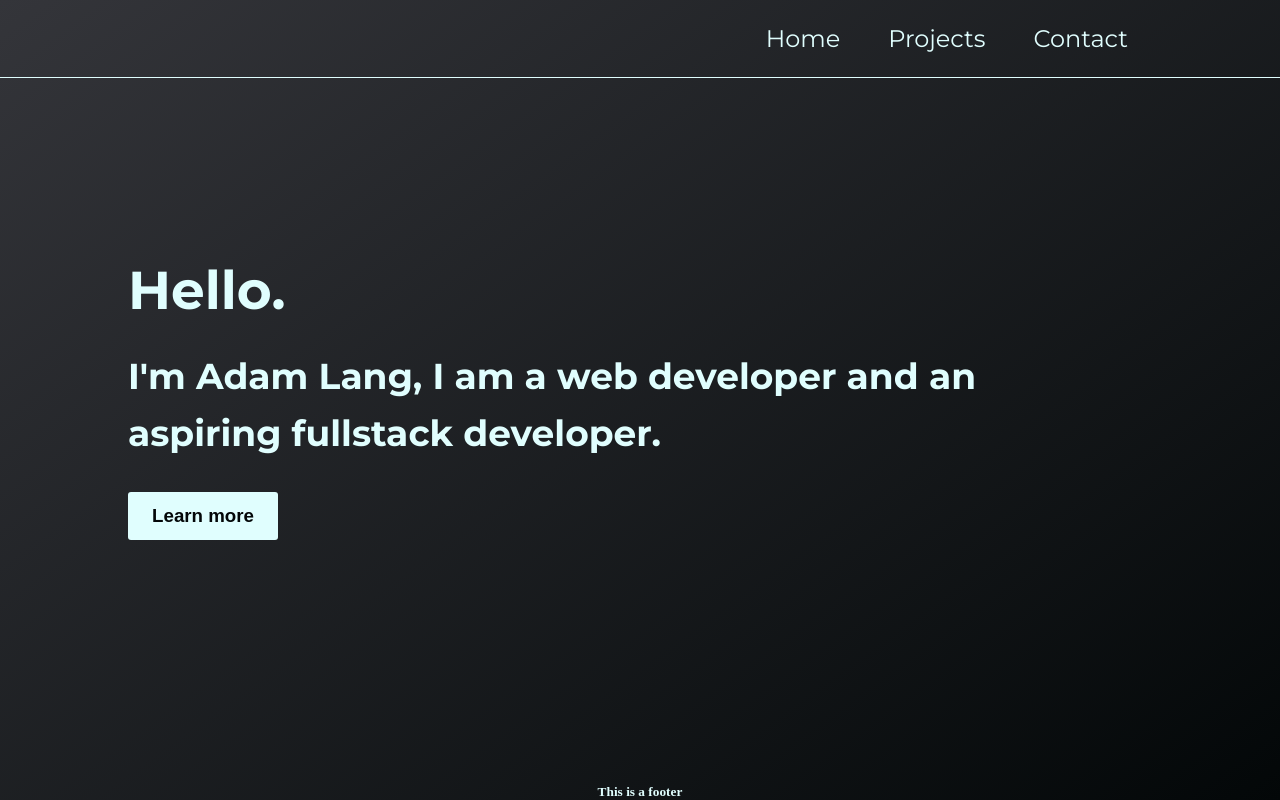
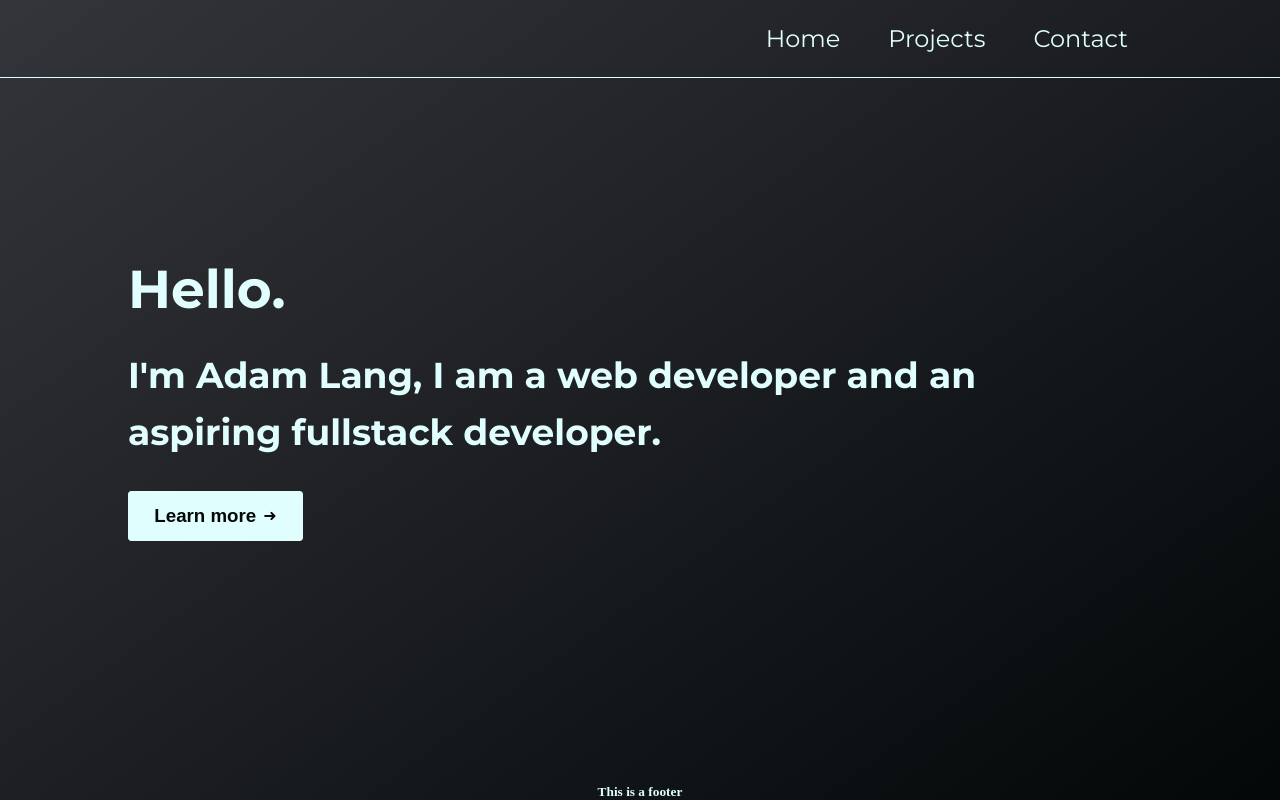
Before and after one commit to adamLangsti/Website, a React (Create React App) app: page / in a window 1280 px wide. Built offline with nearby package versions, Linux system fonts and the light colour scheme.

Commit message:
feat: arrow symbol in button with animation

```diff
--- a/src/components/Hero.js
+++ b/src/components/Hero.js
@@ -10,7 +10,8 @@ const Hero = () => {
                     fullstack developer.
                 </h2>
                 <button className='more-btn'>
-                    <h3 className="more-btn-text">Learn more</h3>
+                    <h3 className='more-btn-text'>Learn more</h3>
+                    <span className='more-btn-arrow'>➜</span>
                 </button>
             </aside>
         </div>
--- a/src/css/index.css
+++ b/src/css/index.css
@@ -58,30 +58,47 @@
 
 .content {
   font-size: 2.25rem;
+  margin-bottom: 30px;
   margin-top: 30px;
   max-width: 870px;
 }
 
 .more-btn {
+  display: flex;
+  align-items: center;
+  justify-content: center;
   color: #030708;
   position: relative;
   border-radius: 3px;
-  border: none;
-  width: 150px;
-  margin-top: 30px;
+  border: 1px solid #e0fefe;
+  width: 175px;
   padding: 13px 23px;
-  background: linear-gradient(to right, #030708 50%, #e0fefe 50%);
-  background-size: 200% 100%;
+  background: linear-gradient(to right, #34353a 50%, #e0fefe 50%);
+  background-size: 210% 100%;
   background-position: right bottom;
-  transition: all 0.4s ease-in-out;
+  transition: all 0.3s ease-in-out;
   font-size: 16px;
   font-weight: 400;
+}
+
+.more-btn:active {
+  transform: scale(0.97);
 }
 
 .more-btn:hover {
   background-position: left bottom;
   color: #e0fefe;
   cursor: pointer;
+  border: 1px solid #e0fefe;
+}
+
+.more-btn:hover .more-btn-arrow {
+  transform: translateX(3px);
+  transition: transform 0.3s;
+}
+
+.more-btn-text {
+  padding-right: 7px;
 }
 
 @media screen and (max-width: 1024px) {
--- a/src/scss/_hero.scss
+++ b/src/scss/_hero.scss
@@ -22,27 +22,41 @@
 .content {
     @extend .header;
     font-size: $font-large * 1.5;
+    margin-bottom: 30px;
     margin-top: 30px;
     max-width: 870px;
 }
 .more-btn {
+    display: flex;
+    align-items: center;
+    justify-content: center;
     color: $primary;
     position: relative;
     border-radius: 3px;
-    border: none;
-    width: 150px;
-    margin-top: 30px;
+    border: 1px solid $accent;
+    width: 175px;
     padding: 13px 23px;
-    background: linear-gradient(to right, $primary 50%, $accent 50%);
-    background-size: 200% 100%;
+    background: linear-gradient(to right, $secondary 50%, $accent 50%);
+    background-size: 210% 100%;
     background-position: right bottom;
-    transition: all 0.4s ease-in-out;
+    transition: all 0.3s ease-in-out;
     font-size: 16px;
     font-weight: 400;
+    &:active {
+        transform: scale(0.97);
+    }
     &:hover {
         background-position: left bottom;
         color: $accent;
         cursor: pointer;
+        border: 1px solid $accent;
+        .more-btn-arrow {
+            transform: translateX(3px);
+            transition: transform 0.3s;
+        }
+    }
+    &-text {
+        padding-right: 7px;
     }
 }
 @media screen and (max-width: 1024px) {
@@ -59,12 +73,3 @@
         margin-left: 20vw;
     }
 }
-
-// height: 40px;
-// width: 125px;
-// border: 1px solid blue;
-// font-size: 1.13636rem;
-// font-weight: 400;
-// font-family: 'Montserrat', sans-serif;
-// border-radius: 10px;
-// margin-top: 25px;
```
